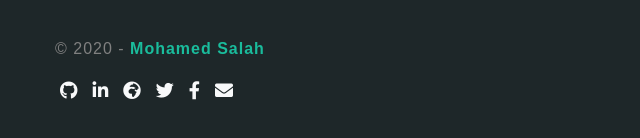
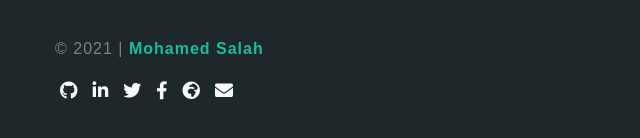
Before and after one commit to salahineo/Stocker, a plain HTML site: page index.html in a window 1280 px wide. Shown: the part 3988-4126 px from the top of the page, 0-640 px from the left. Drawn offline with Linux system fonts and the light colour scheme.

Commit message:
Add Dynamic Footer Year Copyright

```diff
--- a/css/style.css
+++ b/css/style.css
@@ -463,7 +463,7 @@ hr {
   margin-bottom: 20px;
 }
 
-.contact .about .copy span {
+.contact .about .copy span.name {
   color: #1abc9c;
   font-weight: bold;
 }
--- a/index.html
+++ b/index.html
@@ -367,7 +367,7 @@
             </div>
           </div>
           <div class="copy">
-            <p>&copy; 2020 - <span>Mohamed Salah</span></p>
+            <p>&copy; <span id="footer-copyright-year"></span> | <span class="name">Mohamed Salah</span></p>
           </div>
           <div class="links">
             <a href="https://github.com/salahineo" target="_blank">
@@ -376,14 +376,14 @@
             <a href="https://www.linkedin.com/in/salahineo/" target="_blank">
               <i class="fab fa-linkedin-in"></i>
             </a>
-            <a href="https://salahineo.github.io/salahineo/" target="_blank">
-              <i class="fas fa-globe-africa"></i>
-            </a>
             <a href="https://twitter.com/salahineo" target="_blank">
               <i class="fab fa-twitter"> </i>
             </a>
             <a href="https://www.facebook.com/salahineo/" target="_blank">
               <i class="fab fa-facebook-f"></i>
+            </a>
+            <a href="https://salahineo.github.io/salahineo/" target="_blank">
+              <i class="fas fa-globe-africa"></i>
             </a>
             <a href="mailto:salahineo.work@gmail.com" target="_blank">
               <i class="fas fa-envelope"></i>
--- a/js/main.js
+++ b/js/main.js
@@ -128,4 +128,9 @@ $(function () {
     cursorcolor: "#1abc9c",
     cursorborder: "0",
   });
+
+  // New date Object
+  let currentDate = new Date();
+  // Get Copyright Year Span
+  document.getElementById("footer-copyright-year").innerHTML = String(currentDate.getFullYear());
 });
```
Also changed, not shown: 1 other file.
